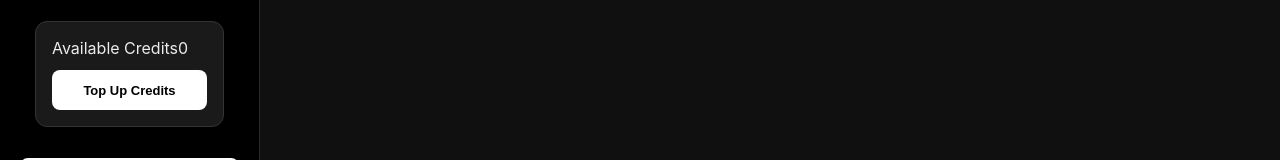
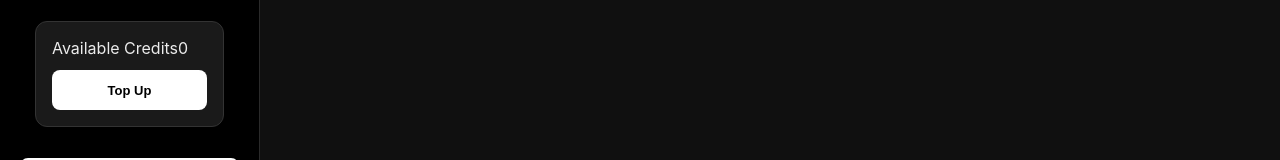
Before and after one commit to Chidera-M-C/titan-ultra-engine, a React (Vite) app: page / in a window 1280 px wide. Shown: the part 580-740 px from the top of the page. Built offline with nearby package versions, Linux system fonts and the light colour scheme; no server answers.

Commit message:
Update CreditsCard.jsx

```diff
--- a/src/components/Sidebar/CreditsCard.jsx
+++ b/src/components/Sidebar/CreditsCard.jsx
@@ -9,13 +9,9 @@ export default function CreditsCard({ credits, userId }) {
 
   const handlePackSelect = async (pack) => {
     setLoading(true);
-
-    // Updated with your ACTUAL Function ID
     const FUNCTION_ID = '6994ff8c0026073bc77d';
 
     try {
-      console.log("Triggering function:", FUNCTION_ID);
-
       const execution = await functions.createExecution(
         FUNCTION_ID,
         JSON.stringify({
@@ -25,20 +21,15 @@ export default function CreditsCard({ credits, userId }) {
         })
       );
 
-      // If the function has a bug, the responseBody will tell us why
       const response = JSON.parse(execution.responseBody);
 
       if (response.url) {
-        // SUCCESS: Send them to the payment page
         window.location.href = response.url;
       } else {
-        console.error("Function error details:", response);
-        alert(`Function Error: ${response.error || 'No payment URL returned'}`);
+        alert("Payment link generation failed. check function logs.");
       }
     } catch (err) {
-      console.error("Appwrite Execution Error:", err);
-      // If this still hits, it's likely a Permission (401) issue in the Settings tab
-      alert(`System Error: ${err.message}`);
+      alert(`Connection Error: ${err.message}. Your Project ID is likely wrong.`);
     } finally {
       setLoading(false);
     }
@@ -51,20 +42,11 @@ export default function CreditsCard({ credits, userId }) {
           <span className="credits-label">Available Credits</span>
           <span className="credits-value">{credits ?? 0}</span>
         </div>
-        <button
-          className="topup-btn"
-          onClick={() => setShowModal(true)}
-          disabled={loading}
-        >
-          {loading ? "Redirecting..." : "Top Up Credits"}
+        <button className="topup-btn" onClick={() => setShowModal(true)} disabled={loading}>
+          {loading ? "Connecting..." : "Top Up"}
         </button>
       </div>
-
-      <TopUpModal
-        isOpen={showModal}
-        onClose={() => setShowModal(false)}
-        onSelect={handlePackSelect}
-      />
+      <TopUpModal isOpen={showModal} onClose={() => setShowModal(false)} onSelect={handlePackSelect} />
     </>
   );
 }
```
